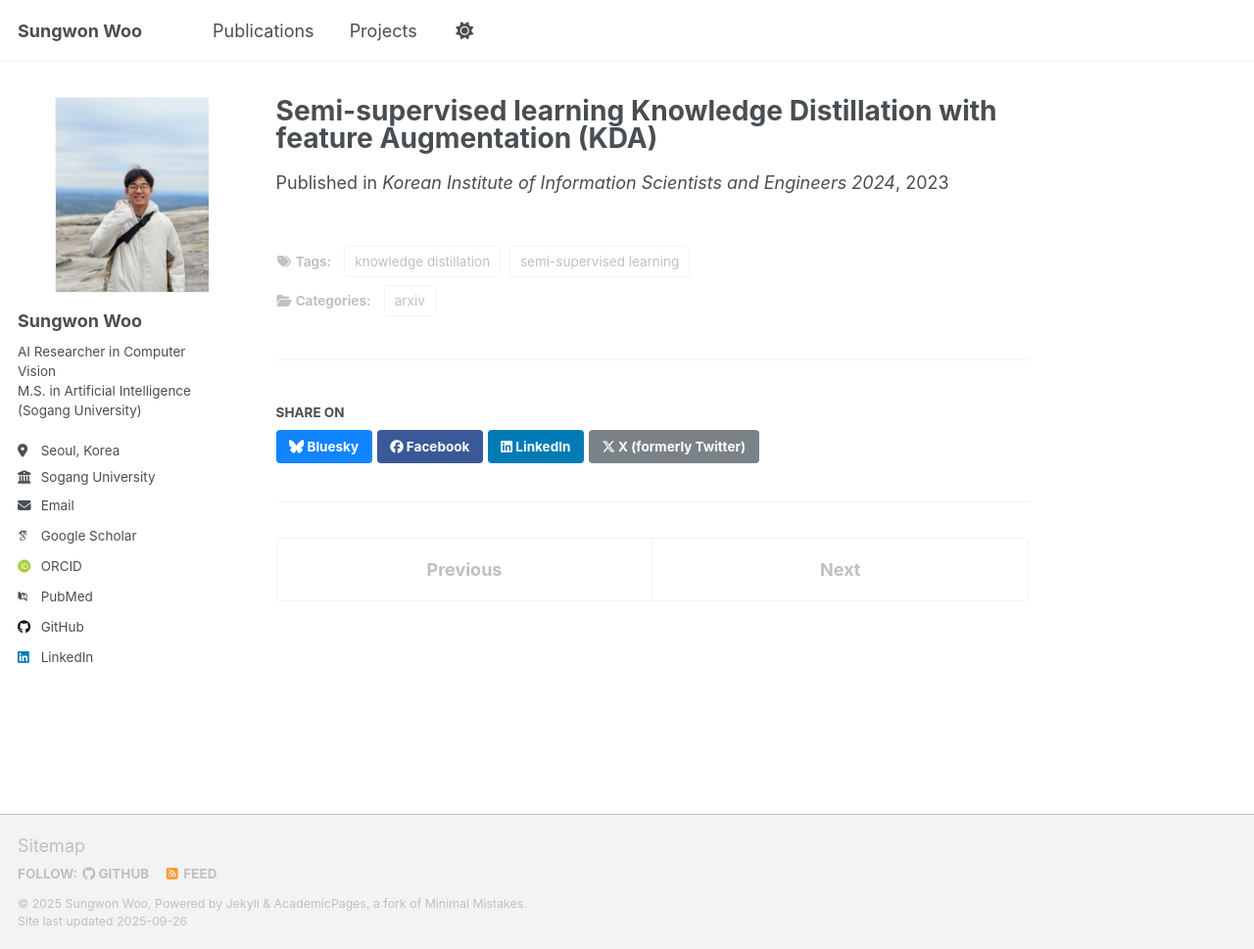
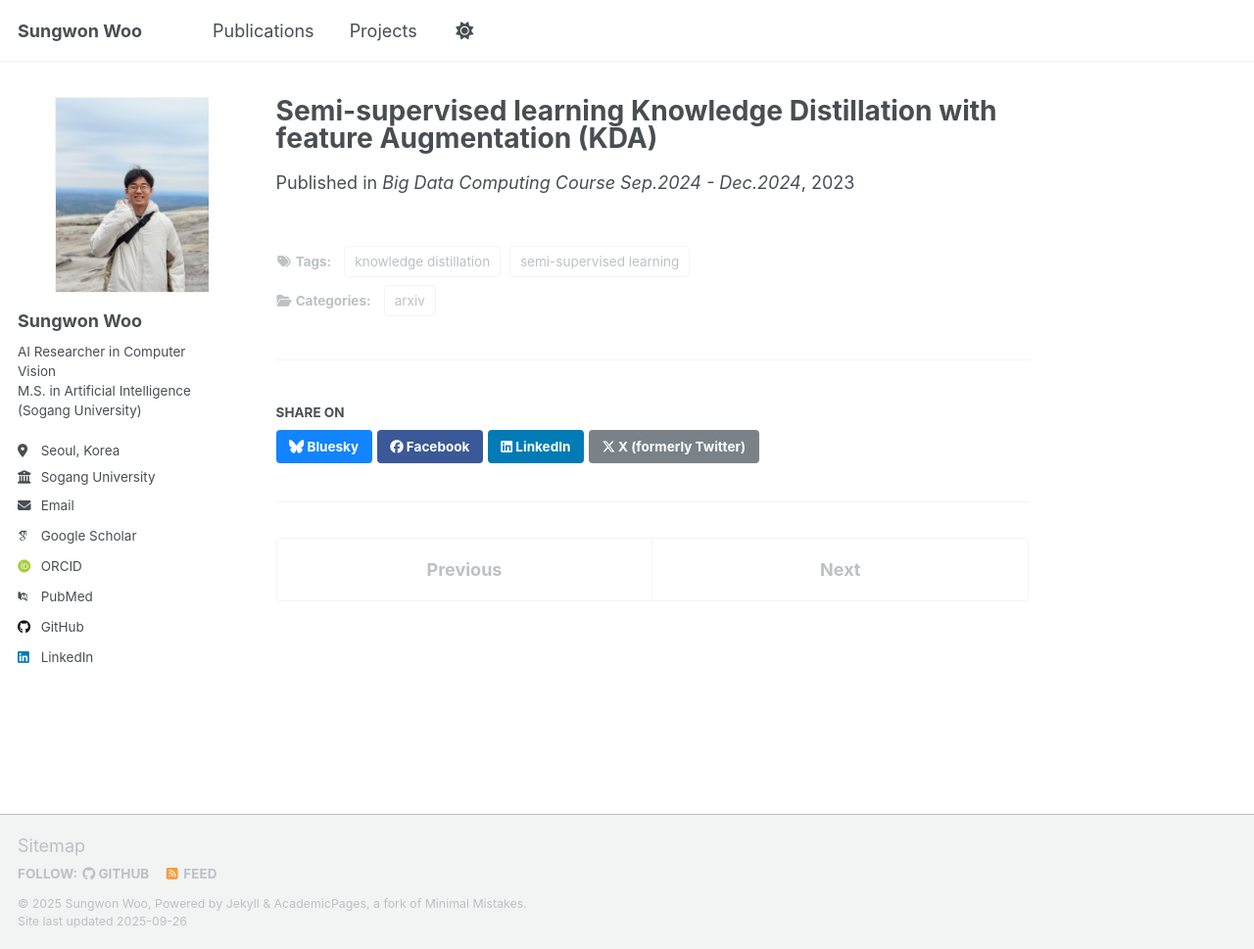
Before and after one commit to sungwon-woo/sungwon-woo.github.io, a Jekyll site: the page built from _projects/2023-kcc-kda.md, in a window 1280 px wide and 969 px high. Shown: the whole window at 98% size. Built offline with Jekyll 4.4.1, drawn with Linux system fonts in a browser that asks for light colours; some web fonts are replaced; a script that is not in the unit is left out.

Commit message:
edit main page

```diff
--- a/_projects/2023-kcc-kda.md
+++ b/_projects/2023-kcc-kda.md
@@ -7,8 +7,8 @@ nolink: true
 header:
     teaser: /images/kda.png
 date: 2023-12-01
-authors: <b>Sungwon Woo</b>, Jeongae Lee, Jung Lee, Hojune Kim, Jinkyeong Bae, Young Choi, Jongho Nang<sup>+</sup>
-venue: 'Korean Institute of Information Scientists and Engineers 2024'
+venue: "Big Data Computing Course Sep.2024 - Dec.2024"
+description: Development of Safety Functions Based on Driving Environment and Driver State Recognition
 tags: ["semi-supervised learning", "knowledge distillation"]
 buttons:
     - type: paper
```
